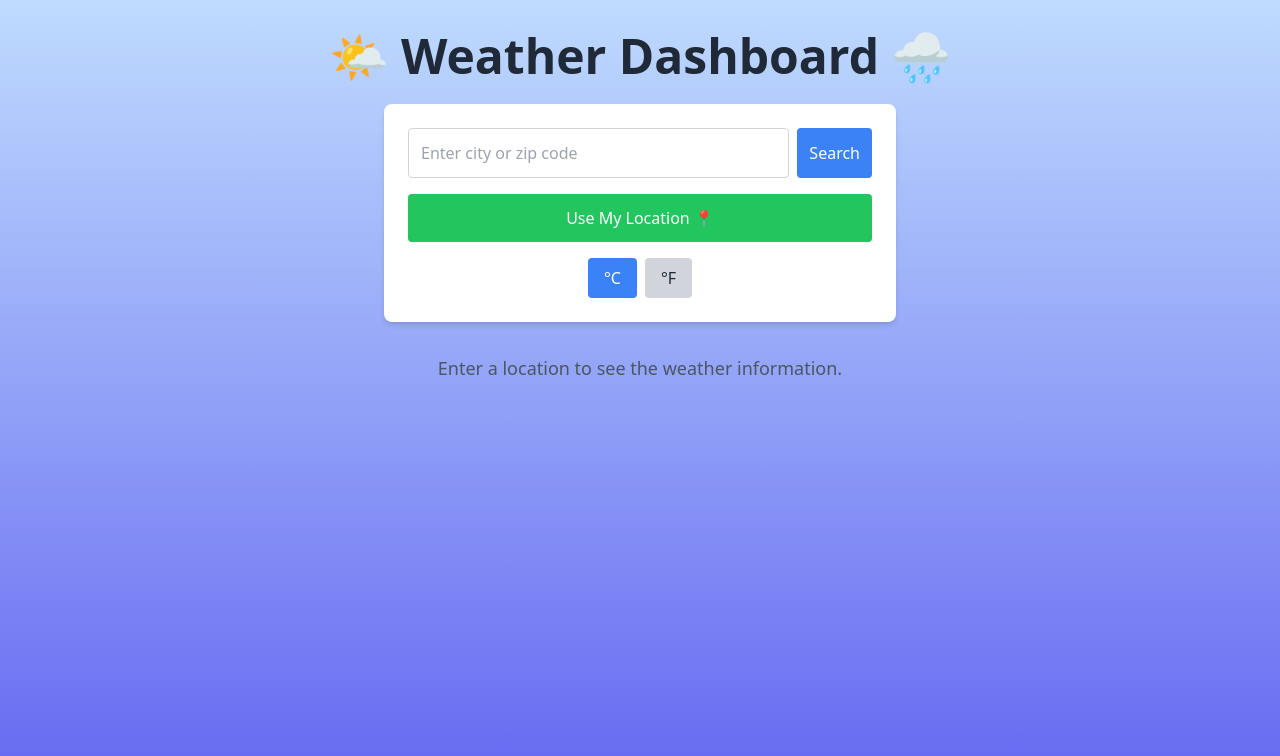
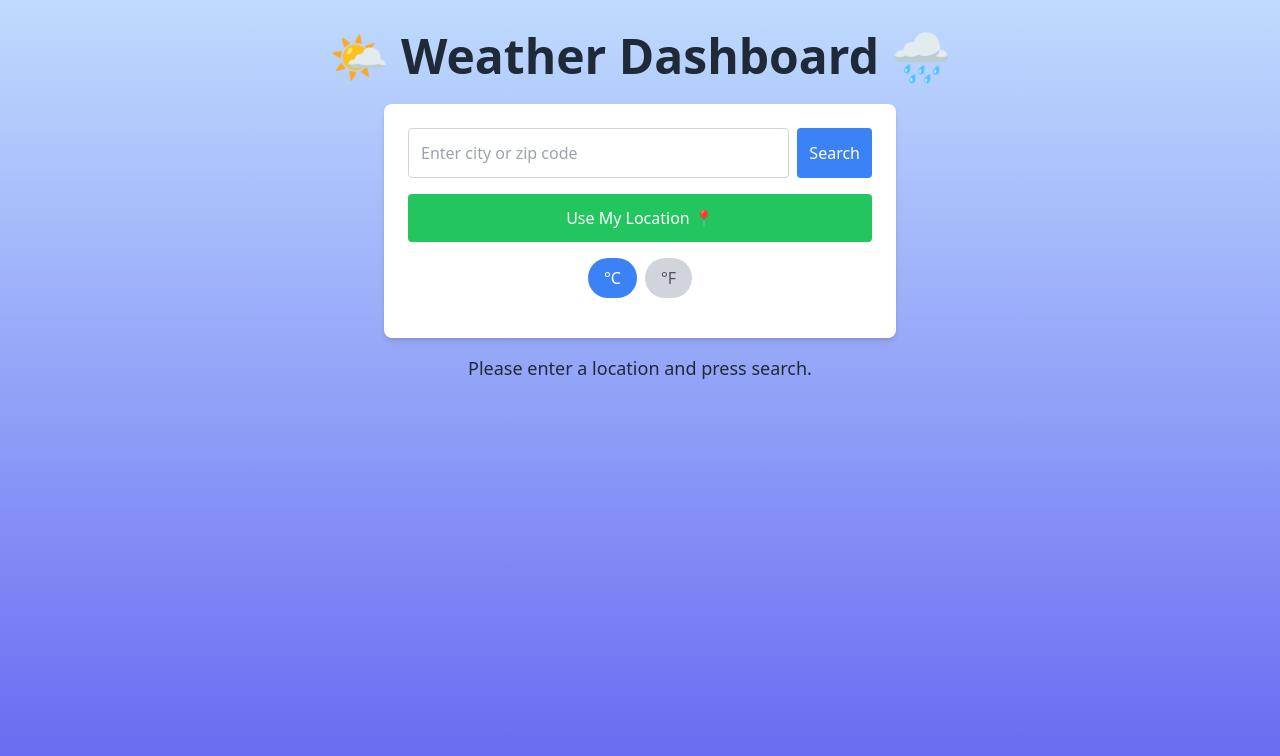
Before and after one commit to avinash-2912/Aganitha-Avinash, a React (Vite) app: page / in a window 1280 px wide. Shown: the top 756 px of the page. Built offline with nearby package versions, Linux system fonts and the light colour scheme.

Commit message:
Update WeatherDashboard.jsx

```diff
--- a/src/Components/WeatherDashboard.jsx
+++ b/src/Components/WeatherDashboard.jsx
@@ -1,4 +1,4 @@
-import React, { useState } from 'react';
+import React, { useState, useEffect } from 'react';
 import {
   BsSnow2,
   BsFillSunFill,
@@ -15,6 +15,10 @@ const WeatherDashboard = () => {
   const [selectedUnit, setSelectedUnit] = useState('celsius');
   const [error, setError] = useState(null);
   const [isLoading, setIsLoading] = useState(false);
+  const [favorites, setFavorites] = useState(() => {
+    const storedFavorites = localStorage.getItem('weather-favorites');
+    return storedFavorites ? JSON.parse(storedFavorites) : [];
+  });
 
   const handleUnitChange = (unit) => setSelectedUnit(unit);
 
@@ -120,7 +124,7 @@ const WeatherDashboard = () => {
         gifURL = 'https://media.giphy.com/media/gjUHpcyu6cdZdNtmkV/giphy.gif';
         break;
       case 'rain':
-        gifURL = 'https://media.giphy.com/media/l2ir9TVxVFOcDzMAzB/giphy.gif';
+        gifURL = 'https://media.giphy.com/media/l2ir9TVxVFOcDzMAzG/giphy.gif';
         break;
       case 'snow':
         gifURL = 'https://media.giphy.com/media/IiG1Moma7qgN2/giphy.gif';
@@ -145,6 +149,42 @@ const WeatherDashboard = () => {
         return 'bg-gray-300';
       default:
         return 'bg-gray-200';
+    }
+  };
+
+  const addFavorite = () => {
+    if (weatherData && !favorites.includes(weatherData.name)) {
+      const updatedFavorites = [...favorites, weatherData.name];
+      setFavorites(updatedFavorites);
+      localStorage.setItem(
+        'weather-favorites',
+        JSON.stringify(updatedFavorites)
+      );
+    }
+  };
+
+  const removeFavorite = (locationName) => {
+    const updatedFavorites = favorites.filter((fav) => fav !== locationName);
+    setFavorites(updatedFavorites);
+    localStorage.setItem('weather-favorites', JSON.stringify(updatedFavorites));
+  };
+
+  const handleFavoriteClick = async (locationName) => {
+    try {
+      setError(null);
+      setIsLoading(true);
+
+      const currentWeather = await WeatherData.getCurrentWeather(locationName);
+      const threeDayForecast = await WeatherData.getThreeDayForecast(locationName);
+
+      setWeatherData(currentWeather);
+      setForecastData(threeDayForecast);
+    } catch (error) {
+      setError('Unable to fetch weather data for the selected favorite. Please try again.');
+      setWeatherData(null);
+      setForecastData(null);
+    } finally {
+      setIsLoading(false);
     }
   };
 
@@ -174,29 +214,70 @@ const WeatherDashboard = () => {
         >
           Use My Location 📍
         </button>
-
-        <div className="flex gap-2 justify-center">
-          <button
-            onClick={() => handleUnitChange('celsius')}
-            className={`px-4 py-2 rounded ${
+        <div className="mb-4 flex items-center justify-center">
+          <div className="flex items-center">
+            <label
+              htmlFor="celsius"
+              className={`radio-label ${
                 selectedUnit === 'celsius'
                   ? 'bg-blue-500 text-white'
-                : 'bg-gray-300'
-            }`}
+                  : 'bg-gray-300 text-gray-600'
+              } px-4 py-2 rounded-full cursor-pointer mr-2 transition duration-300 ease-in-out transform hover:scale-105`}
             >
+              <input
+                type="radio"
+                id="celsius"
+                value="celsius"
+                checked={selectedUnit === 'celsius'}
+                onChange={() => handleUnitChange('celsius')}
+                className="hidden"
+              />
               °C
+            </label>
+            <label
+              htmlFor="fahrenheit"
+              className={`radio-label ${
+                selectedUnit === 'fahrenheit'
+                  ? 'bg-blue-500 text-white'
+                  : 'bg-gray-300 text-gray-600'
+              } px-4 py-2 rounded-full cursor-pointer transition duration-300 ease-in-out transform hover:scale-105`}
+            >
+              <input
+                type="radio"
+                id="fahrenheit"
+                value="fahrenheit"
+                checked={selectedUnit === 'fahrenheit'}
+                onChange={() => handleUnitChange('fahrenheit')}
+                className="hidden"
+              />
+              °F
+            </label>
+          </div>
+        </div>
+
+        {favorites.length > 0 && (
+          <div className="flex flex-col mt-6">
+            <h3 className="text-xl font-semibold">Favorite Locations:</h3>
+            <ul className="list-none">
+              {favorites.map((favorite) => (
+                <li key={favorite} className="flex items-center justify-between mb-2">
+                  <button
+                    onClick={() => handleFavoriteClick(favorite)}
+                    className="text-blue-600 hover:text-blue-800"
+                  >
+                    {favorite}
                   </button>
                   <button
-            onClick={() => handleUnitChange('fahrenheit')}
-            className={`px-4 py-2 rounded ${
-              selectedUnit === 'fahrenheit'
-                ? 'bg-blue-500 text-white'
-                : 'bg-gray-300'
-            }`}
+                    onClick={() => removeFavorite(favorite)}
+                    className="ml-2 text-red-600 hover:text-red-800"
                   >
-            °F
+                    Remove
                   </button>
+                </li>
+              ))}
+            </ul>
           </div>
+        )}
       </div>
 
       {isLoading ? (
@@ -214,27 +295,30 @@ const WeatherDashboard = () => {
             <h2 className="text-2xl font-bold">
               {weatherData.name}, {weatherData.sys.country}
             </h2>
+            <p className="text-lg">Date: {formatDate(new Date())}</p>
             <p className="text-lg">
               Temperature: {convertTemperature(weatherData.main.temp)}
             </p>
-            <p className="text-lg">
-              Condition: {weatherData.weather[0]?.description}
-            </p>
-            <p>Wind: {weatherData.wind.speed} m/s</p>
-            <p>Humidity: {weatherData.main.humidity}%</p>
-            <p className="text-lg">Date: {formatDate(new Date())}</p>
+            <p className="text-lg">Humidity: {weatherData.main.humidity}%</p>
+            <p className="text-lg">Wind Speed: {weatherData.wind.speed} m/s</p>
+            <button
+              onClick={addFavorite}
+              className="mt-4 p-2 bg-blue-500 text-white rounded hover:bg-blue-600"
+            >
+              Add to Favorites
+            </button>
           </div>
-          <div className="ml-auto">
+          <div className="flex-1">
             <img
               src={getGif()}
-              alt="Weather GIF"
-              className="w-32 h-32 rounded-lg shadow-md" // Center the GIF within the current weather card
+              alt="Weather Condition"
+              className="rounded-lg shadow-md w-full h-64 object-cover"
             />
           </div>
         </div>
       ) : (
-        <p className="text-lg mt-8 text-gray-600">
-          Enter a location to see the weather information.
+        <p className="text-lg mt-4">
+          Please enter a location and press search.
         </p>
       )}
 
@@ -244,7 +328,7 @@ const WeatherDashboard = () => {
           <div className="grid grid-cols-3 gap-4 mt-4">
             {forecastData?.list.slice(0, 3).map((dayForecast, index) => {
               const forecastDate = new Date(dayForecast.dt * 1000);
-              forecastDate.setDate(new Date().getDate() + index);
+              forecastDate.setDate(new Date().getDate() + index + 1);
 
               return (
                 <div
```
Lines whose indentation alone changed are shown as unchanged.
